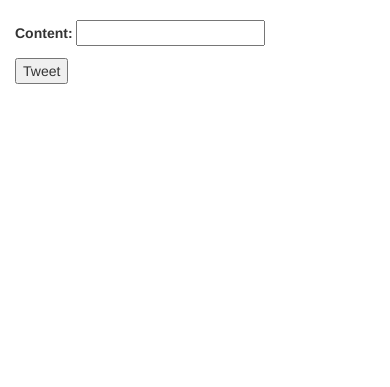
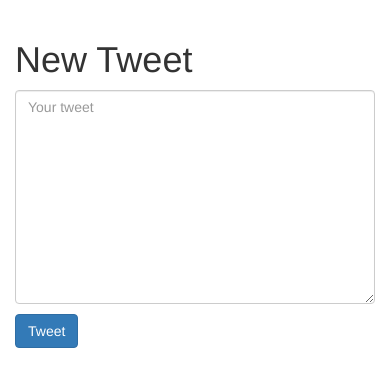
Before and after one commit to aki-06/tweetme, a Django app: page /tweet/create/ in a window 390 px wide. Shown: the part 163-550 px from the top of the page. Run offline with Django 3.2, Linux system fonts and the light colour scheme; some libraries are stand-ins or nearby versions.

Commit message:
Tweet from Hompage

```diff
--- a/src/tweetme/urls.py
+++ b/src/tweetme/urls.py
@@ -19,11 +19,12 @@
 from django.conf import settings
 from django.conf.urls.static import static
 
+from tweets.views import TweetListView
 from .views import *
 
 urlpatterns = [
     url(r'^admin/', admin.site.urls),
-    url(r'^$', home, name='home'),
+    url(r'^$', TweetListView.as_view(), name='home'),
     url(r'^tweet/', include('tweets.urls', namespace='tweet')),
 ]
 
--- a/src/tweets/forms.py
+++ b/src/tweets/forms.py
@@ -4,6 +4,7 @@
 
 
 class TweetModelForm(forms.ModelForm):
+    content = forms.CharField(label='', widget=forms.Textarea(attrs={'placeholder': 'Your tweet', 'class': 'form-control'}))
     class Meta:
         model = Tweet
         fields = [
--- a/src/tweets/templates/tweets/create_view.html
+++ b/src/tweets/templates/tweets/create_view.html
@@ -3,5 +3,10 @@
 {% block title %}Create | {{ block.super }}{% endblock title %}
 
 {% block content %}
-    {% include 'tweets/form.html' with form=form btn_title='Tweet' %}
+<div class="row">
+    <div class="col-sm-8 col-sm-offset-2">
+        <h1>New Tweet</h1>
+        {% include 'tweets/form.html' with form=form btn_title='Tweet' %}
+    </div>
+</div>
 {% endblock content %}
--- a/src/tweets/templates/tweets/form.html
+++ b/src/tweets/templates/tweets/form.html
@@ -1,5 +1,5 @@
-<form class="form" method="POST" action="">
+<form class="form" method="POST" action="{% if action_url %}{{ action_url }}{% endif %}">
     {% csrf_token %}
     {{ form.as_p }}
-    <input type="submit" value="{{ btn_title }}" />
+    <input class="btn btn-primary" type="submit" value="{{ btn_title }}" />
 </form>
--- a/src/tweets/urls.py
+++ b/src/tweets/urls.py
@@ -1,4 +1,5 @@
 from django.conf.urls import url
+from django.views.generic.base import RedirectView
 from .views import (
     TweetCreateView,
     TweetDeleteView,
@@ -8,7 +9,8 @@
 )
 
 urlpatterns = [
-    url(r'^$', TweetListView.as_view(), name='list'), # /tweet/
+    url(r'^$', RedirectView.as_view(url='/')),
+    url(r'^search/$', TweetListView.as_view(), name='list'), # /tweet/
     url(r'^create/$', TweetCreateView.as_view(), name='create'), # /tweet/create/
     url(r'^(?P<pk>\d+)/$', TweetDetailView.as_view(), name='detail'), # /tweet/1/
     url(r'^(?P<pk>\d+)/update/$', TweetUpdateView.as_view(), name='update'), # /tweet/1/update/
--- a/src/tweets/views.py
+++ b/src/tweets/views.py
@@ -56,4 +56,6 @@
     def get_context_data(self, *args, **kwargs):
         """tweetのデータを取得"""
         context = super(TweetListView, self).get_context_data(*args, **kwargs)
+        context['create_form'] = TweetModelForm()
+        context['create_url'] = reverse_lazy('tweet:create')
         return context
```
Also changed, not shown: src/tweets/templates/tweets/tweet_list.html (+6 -1 lines), src/db.sqlite3.
